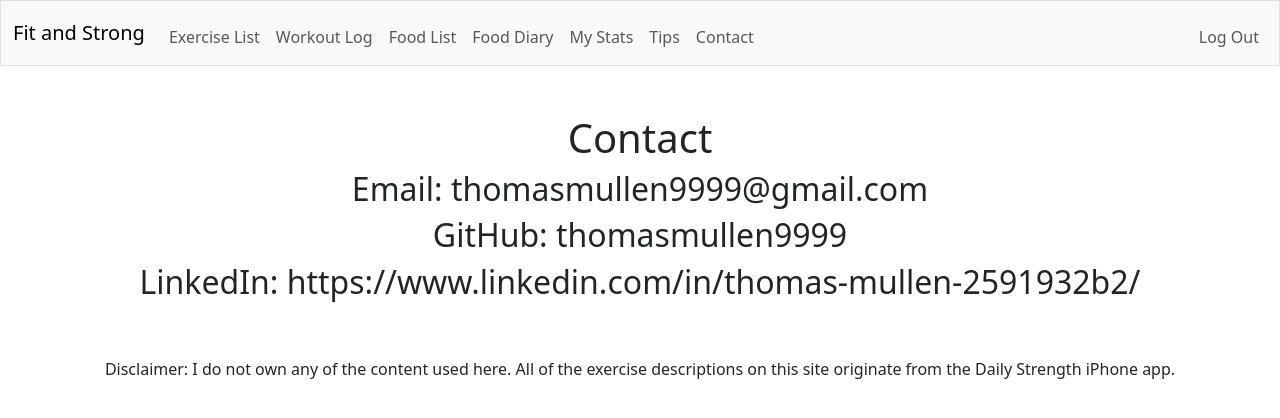
After one commit to thomasmullen9999/fit-and-strong, a Flask app: page /contact in a window 1280 px wide. The commit adds this page. Shown: the top 418 px of the page. Run offline with Flask 3, Linux system fonts and the light colour scheme; the visitor is signed in with stand-in values (Sample User, id 1); some libraries are stand-ins or nearby versions.

Commit message:
add contact.html

```diff
--- a/app.py
+++ b/app.py
@@ -59,10 +59,10 @@ def login_required(f):
 def index():
     return render_template("index.html")
 
-@app.route("/exercise")
+@app.route("/contact")
 @login_required
-def exercise():
-    return render_template("exercise.html")
+def contact():
+    return render_template("contact.html")
 
 @app.route("/tips")
 @login_required
--- /dev/null
+++ b/templates/contact.html
@@ -0,0 +1,13 @@
+{% extends "layout.html" %}
+
+{% block title %}
+    Contact
+{% endblock %}
+
+{% block main %}
+
+  <h1>Contact</h1>
+  <h2>Email: thomasmullen9999@gmail.com</h2>
+  <h2>GitHub: thomasmullen9999</h2>
+  <h2>LinkedIn: https://www.linkedin.com/in/thomas-mullen-2591932b2/</h2>
+{% endblock %}
--- a/templates/exerciselist.html
+++ b/templates/exerciselist.html
@@ -24,6 +24,7 @@
         <button type="submit" class="btn btn-primary">Filter By</button>
         <select name="musclefilter">
             <option disabled selected value="">Muscle</option>
+              <option value="%">All</option>
               <option value="biceps">Biceps</option>
               <option value="triceps">Triceps</option>
               <option value="chest">Chest</option>
--- a/templates/layout.html
+++ b/templates/layout.html
@@ -30,6 +30,7 @@
                             <li class="nav-item"><a class="nav-link" href="/fooddiary">Food Diary</a></li>
                             <li class="nav-item"><a class="nav-link" href="/mystats">My Stats</a></li>
                             <li class="nav-item"><a class="nav-link" href="/tips">Tips</a></li>
+                            <li class="nav-item"><a class="nav-link" href="/contact">Contact</a></li>
                         </ul>
                         <ul class="navbar-nav ms-auto mt-2">
                             <li class="nav-item"><a class="nav-link" href="/logout">Log Out</a></li>
```
Also changed, not shown: 1 other file.
